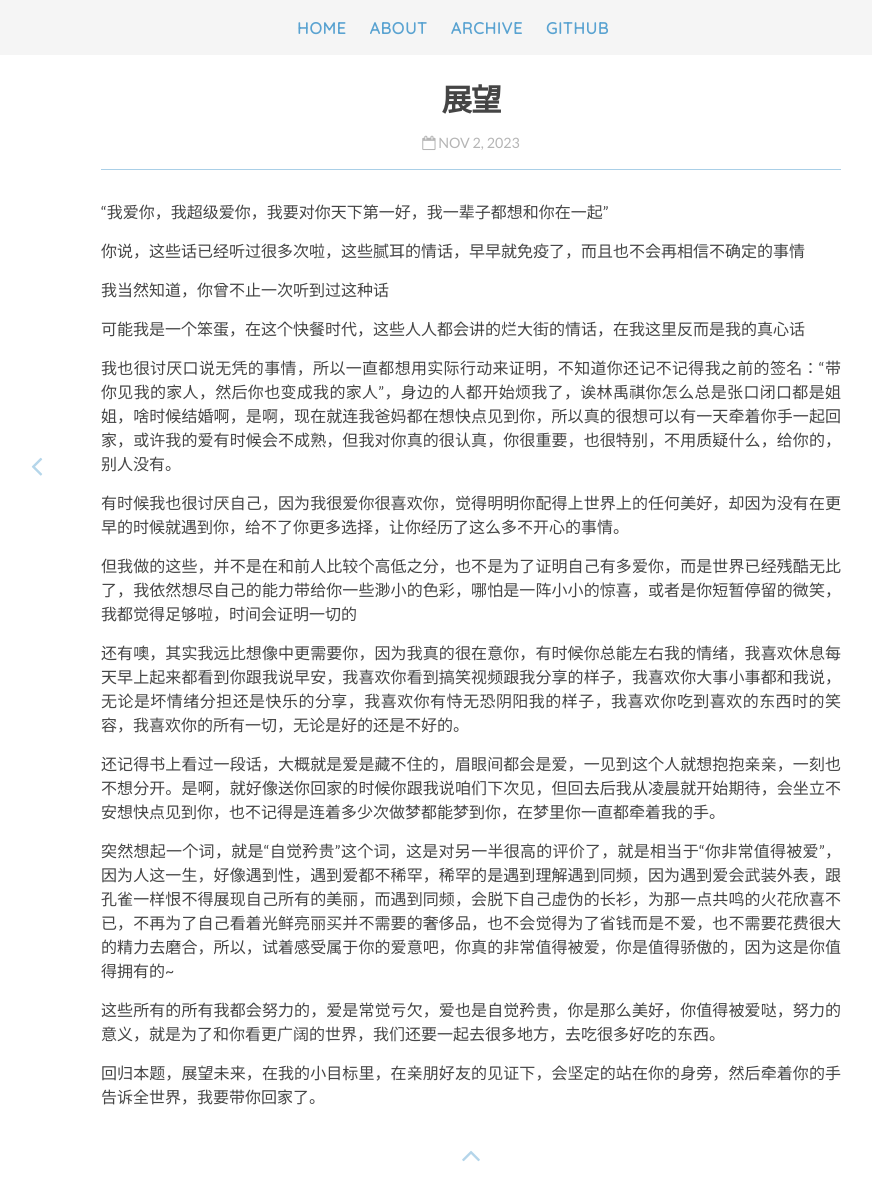
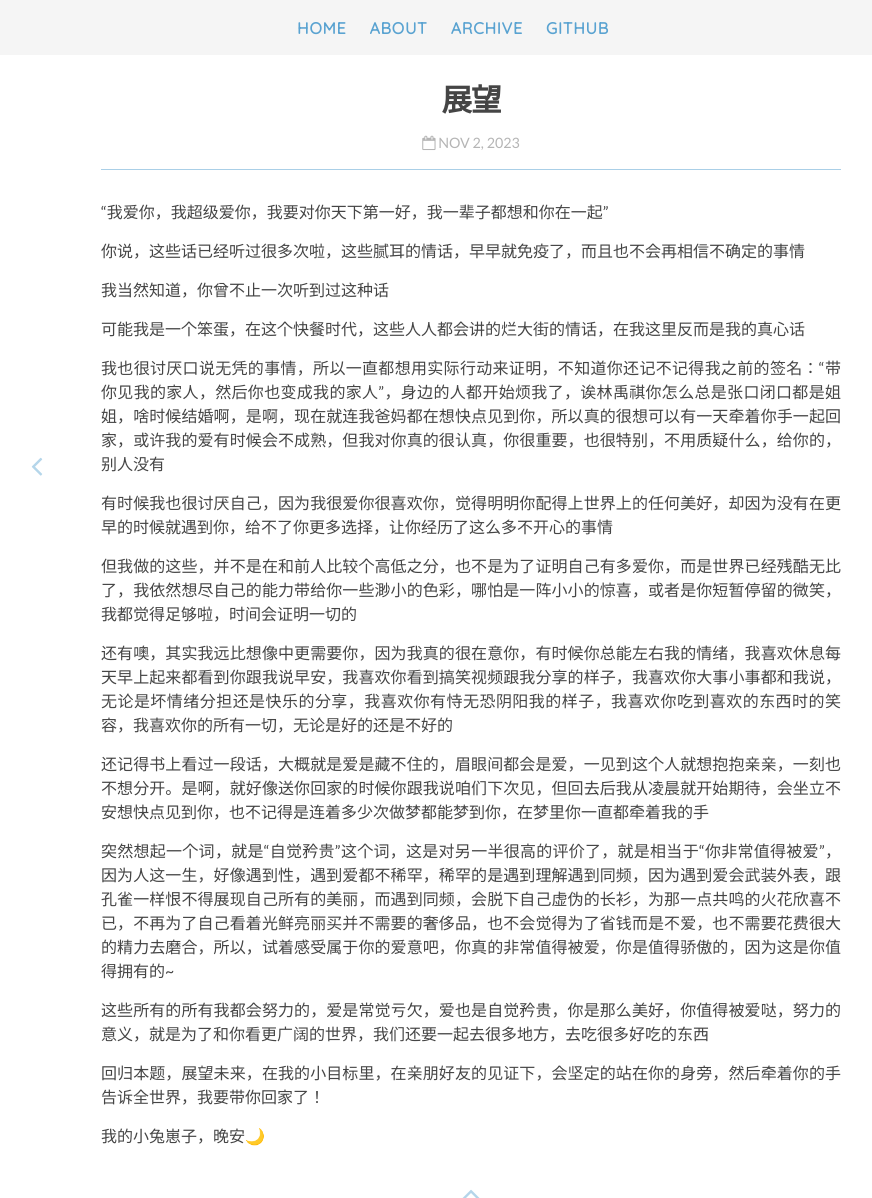
Before and after one commit to Rickylamn/Rickylamn.github.io, a Jekyll site: the page built from _posts/2023-11-02-展望.md, in a window 1280 px wide, cut to the strip 0-1198 px from the top of the page. Shown: the whole strip, without its empty margins (169-1041 px from the left). Built offline with Jekyll 4.4.1, drawn with Linux system fonts in a browser that asks for light colours; nearby versions of some CDN libraries; our own code applies the rules of GitHub Pages for plain Markdown files; comment, search, counter and statistics services are not loaded.

Commit message:
Update 2023-11-02-展望.md

```diff
--- a/_posts/2023-11-02-展望.md
+++ b/_posts/2023-11-02-展望.md
@@ -6,18 +6,20 @@
 
 可能我是一个笨蛋，在这个快餐时代，这些人人都会讲的烂大街的情话，在我这里反而是我的真心话
 
-我也很讨厌口说无凭的事情，所以一直都想用实际行动来证明，不知道你还记不记得我之前的签名：“带你见我的家人，然后你也变成我的家人”，身边的人都开始烦我了，诶林禹祺你怎么总是张口闭口都是姐姐，啥时候结婚啊，是啊，现在就连我爸妈都在想快点见到你，所以真的很想可以有一天牵着你手一起回家，或许我的爱有时候会不成熟，但我对你真的很认真，你很重要，也很特别，不用质疑什么，给你的，别人没有。
+我也很讨厌口说无凭的事情，所以一直都想用实际行动来证明，不知道你还记不记得我之前的签名：“带你见我的家人，然后你也变成我的家人”，身边的人都开始烦我了，诶林禹祺你怎么总是张口闭口都是姐姐，啥时候结婚啊，是啊，现在就连我爸妈都在想快点见到你，所以真的很想可以有一天牵着你手一起回家，或许我的爱有时候会不成熟，但我对你真的很认真，你很重要，也很特别，不用质疑什么，给你的，别人没有
 
-有时候我也很讨厌自己，因为我很爱你很喜欢你，觉得明明你配得上世界上的任何美好，却因为没有在更早的时候就遇到你，给不了你更多选择，让你经历了这么多不开心的事情。
+有时候我也很讨厌自己，因为我很爱你很喜欢你，觉得明明你配得上世界上的任何美好，却因为没有在更早的时候就遇到你，给不了你更多选择，让你经历了这么多不开心的事情
 
 但我做的这些，并不是在和前人比较个高低之分，也不是为了证明自己有多爱你，而是世界已经残酷无比了，我依然想尽自己的能力带给你一些渺小的色彩，哪怕是一阵小小的惊喜，或者是你短暂停留的微笑，我都觉得足够啦，时间会证明一切的
 
-还有噢，其实我远比想像中更需要你，因为我真的很在意你，有时候你总能左右我的情绪，我喜欢休息每天早上起来都看到你跟我说早安，我喜欢你看到搞笑视频跟我分享的样子，我喜欢你大事小事都和我说，无论是坏情绪分担还是快乐的分享，我喜欢你有恃无恐阴阳我的样子，我喜欢你吃到喜欢的东西时的笑容，我喜欢你的所有一切，无论是好的还是不好的。
+还有噢，其实我远比想像中更需要你，因为我真的很在意你，有时候你总能左右我的情绪，我喜欢休息每天早上起来都看到你跟我说早安，我喜欢你看到搞笑视频跟我分享的样子，我喜欢你大事小事都和我说，无论是坏情绪分担还是快乐的分享，我喜欢你有恃无恐阴阳我的样子，我喜欢你吃到喜欢的东西时的笑容，我喜欢你的所有一切，无论是好的还是不好的
 
-还记得书上看过一段话，大概就是爱是藏不住的，眉眼间都会是爱，一见到这个人就想抱抱亲亲，一刻也不想分开。是啊，就好像送你回家的时候你跟我说咱们下次见，但回去后我从凌晨就开始期待，会坐立不安想快点见到你，也不记得是连着多少次做梦都能梦到你，在梦里你一直都牵着我的手。
+还记得书上看过一段话，大概就是爱是藏不住的，眉眼间都会是爱，一见到这个人就想抱抱亲亲，一刻也不想分开。是啊，就好像送你回家的时候你跟我说咱们下次见，但回去后我从凌晨就开始期待，会坐立不安想快点见到你，也不记得是连着多少次做梦都能梦到你，在梦里你一直都牵着我的手
 
 突然想起一个词，就是“自觉矜贵”这个词，这是对另一半很高的评价了，就是相当于“你非常值得被爱”，因为人这一生，好像遇到性，遇到爱都不稀罕，稀罕的是遇到理解遇到同频，因为遇到爱会武装外表，跟孔雀一样恨不得展现自己所有的美丽，而遇到同频，会脱下自己虚伪的长衫，为那一点共鸣的火花欣喜不已，不再为了自己看着光鲜亮丽买并不需要的奢侈品，也不会觉得为了省钱而是不爱，也不需要花费很大的精力去磨合，所以，试着感受属于你的爱意吧，你真的非常值得被爱，你是值得骄傲的，因为这是你值得拥有的~
 
-这些所有的所有我都会努力的，爱是常觉亏欠，爱也是自觉矜贵，你是那么美好，你值得被爱哒，努力的意义，就是为了和你看更广阔的世界，我们还要一起去很多地方，去吃很多好吃的东西。
+这些所有的所有我都会努力的，爱是常觉亏欠，爱也是自觉矜贵，你是那么美好，你值得被爱哒，努力的意义，就是为了和你看更广阔的世界，我们还要一起去很多地方，去吃很多好吃的东西
 
-回归本题，展望未来，在我的小目标里，在亲朋好友的见证下，会坚定的站在你的身旁，然后牵着你的手告诉全世界，我要带你回家了。
+回归本题，展望未来，在我的小目标里，在亲朋好友的见证下，会坚定的站在你的身旁，然后牵着你的手告诉全世界，我要带你回家了！
+
+我的小兔崽子，晚安🌙
```
